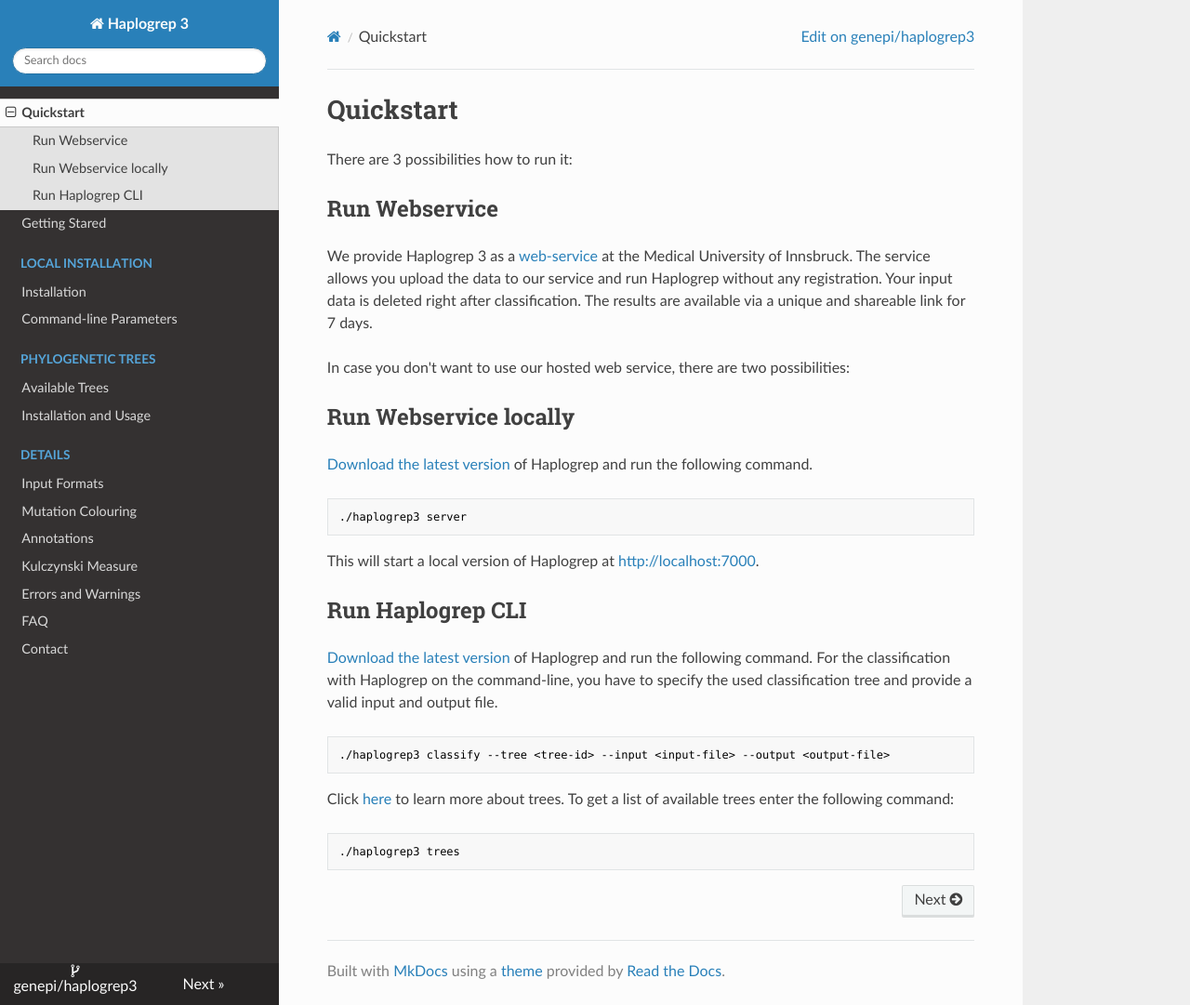
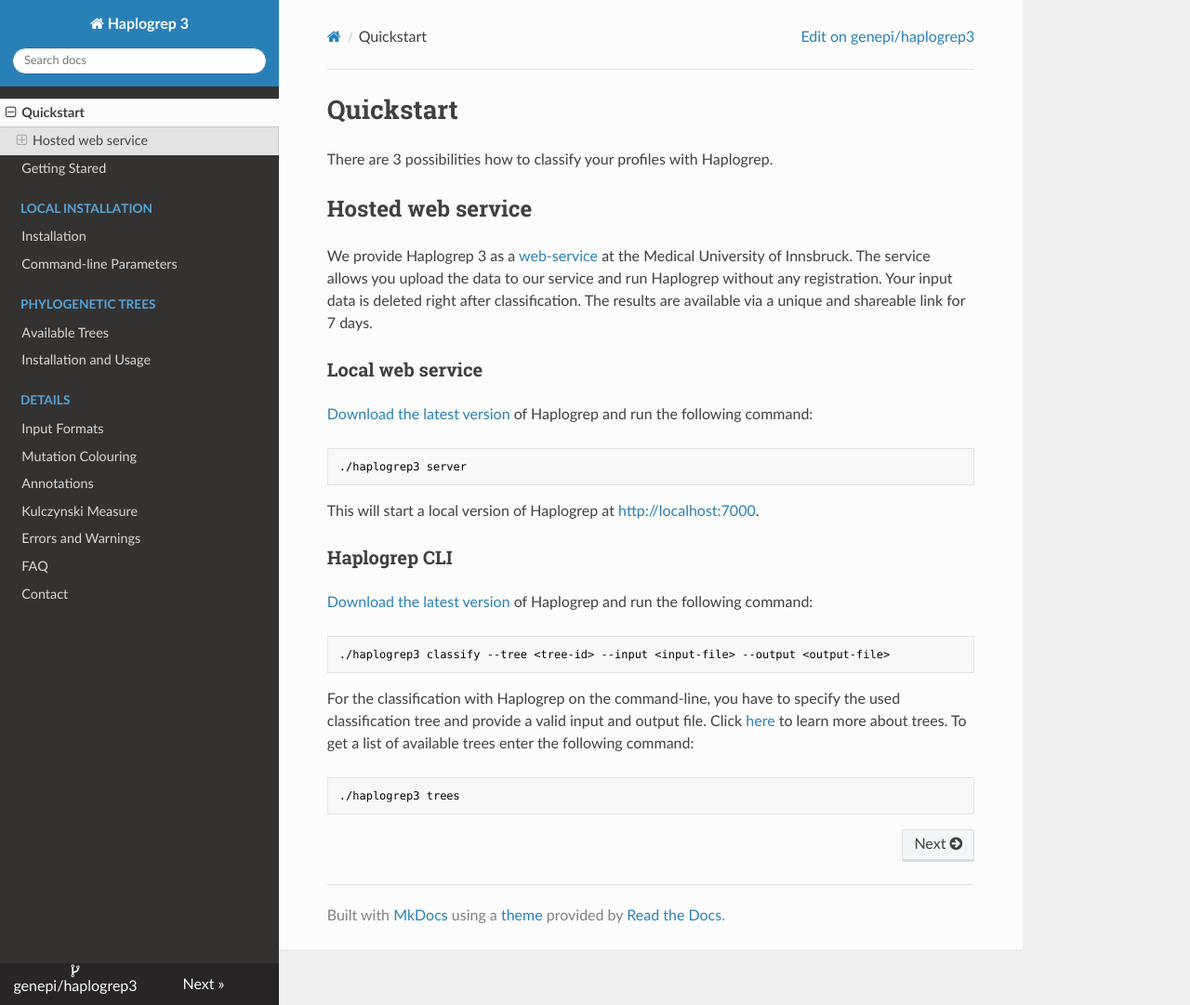
Before and after one commit to genepi/haplogrep3, an MkDocs documentation site: the page built from docs/quickstart.md, in a window 1280 px wide and 1081 px high. Shown: the whole window at 93% size. Built offline with MkDocs 1.6.1, drawn with Linux system fonts in a browser that asks for light colours; nearby versions of some CDN libraries.

Commit message:
Adapt documentation for v3.1.0

````diff
--- a/docs/quickstart.md
+++ b/docs/quickstart.md
@@ -1,15 +1,14 @@
 # Quickstart
 
-There are 3 possibilities how to run it:
+There are 3 possibilities how to classify your profiles with Haplogrep.
 
-## Run Webservice
-We provide Haplogrep 3 as a [web-service](https://haplogrep.i-med.ac.at/haplogrep3) at the Medical University of Innsbruck. The service allows you upload the data to our service and run Haplogrep without any registration. Your input data is deleted right after classification. The results are available via a unique and shareable link for 7 days.
+## Hosted web service
+We provide Haplogrep 3 as a [web-service](https://haplogrep.i-med.ac.at) at the Medical University of Innsbruck. The service allows you upload the data to our service and run Haplogrep without any registration. Your input data is deleted right after classification. The results are available via a unique and shareable link for 7 days.
 
-In case you don't want to use our hosted web service, there are two possibilities:
 
-## Run Webservice locally
+### Local web service
 
-[Download the latest version](installation.md) of Haplogrep and run the following command.
+[Download the latest version](installation.md) of Haplogrep and run the following command:
 
 ```sh
 ./haplogrep3 server
@@ -17,15 +16,15 @@ In case you don't want to use our hosted web service, there are two possibilitie
 This will start a local version of Haplogrep at [http://localhost:7000](http://localhost:7000).
 
 
-## Run Haplogrep CLI
+### Haplogrep CLI
 
-[Download the latest version](installation.md) of Haplogrep and run the following command. For the classification with Haplogrep on the command-line, you have to specify the used classification tree and provide a valid input and output file.
+[Download the latest version](installation.md) of Haplogrep and run the following command:
 
 ```sh
 ./haplogrep3 classify --tree <tree-id> --input <input-file> --output <output-file>
 ```
 
-Click [here](../trees.md) to learn more about trees. To get a list of available trees enter the following command:
+For the classification with Haplogrep on the command-line, you have to specify the used classification tree and provide a valid input and output file. Click [here](../trees.md) to learn more about trees. To get a list of available trees enter the following command:
 ```sh
 ./haplogrep3 trees
 ```
````
Also changed, not shown: docs/annotations.md (+11 -1 lines), docs/available-trees.md (+3 -0 lines), docs/getting-started.md (+13 -5 lines), docs/index.md (+1 -1 lines), docs/installation.md (+4 -4 lines), docs/images/interface/data_classified.png, docs/images/interface/data_classified_dashboard.png (added), docs/images/interface/phylogeny_clusters.png (added), docs/images/interface/sample_details.png, docs/images/interface/variant_annotations.png (added).
